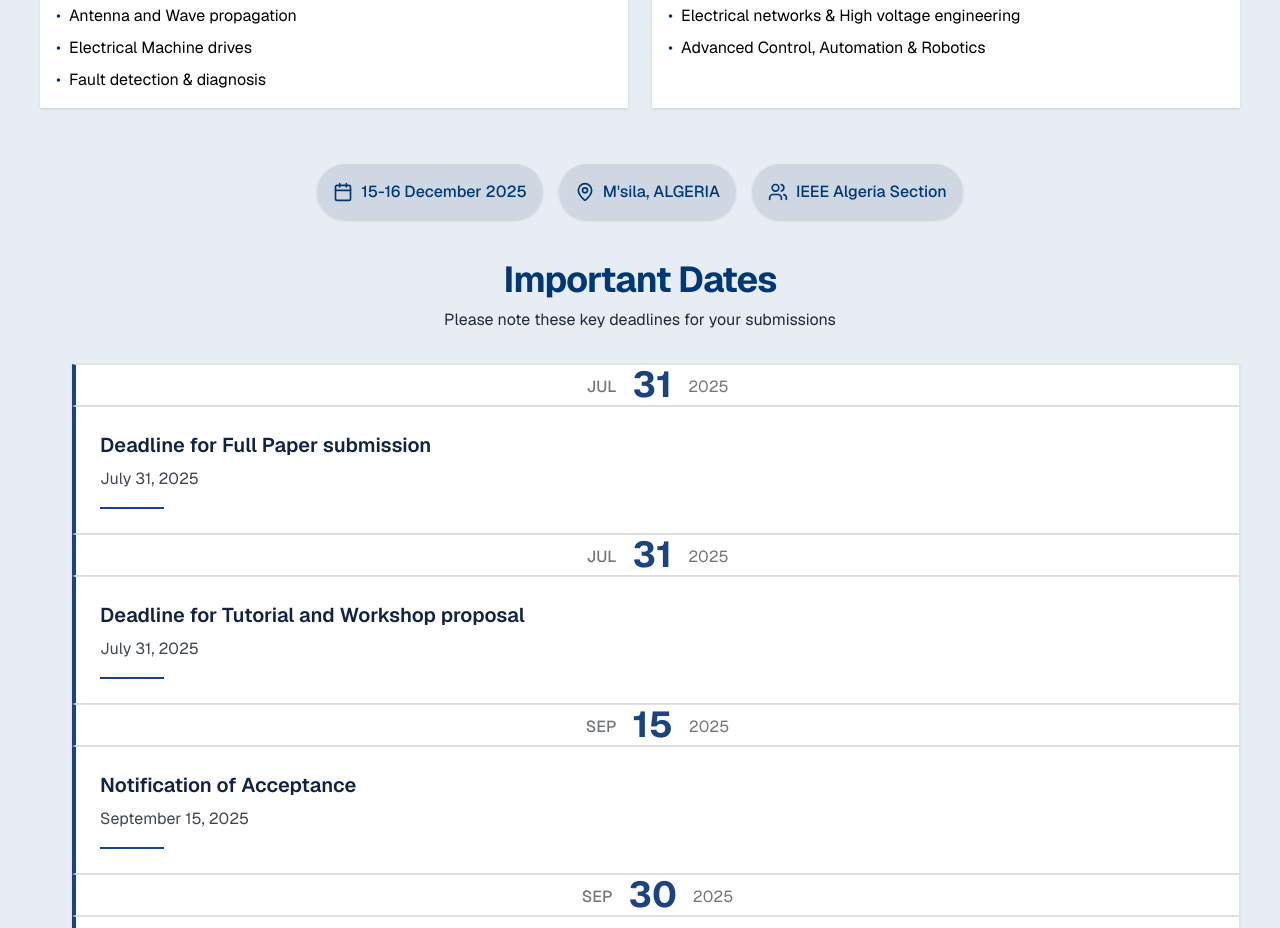
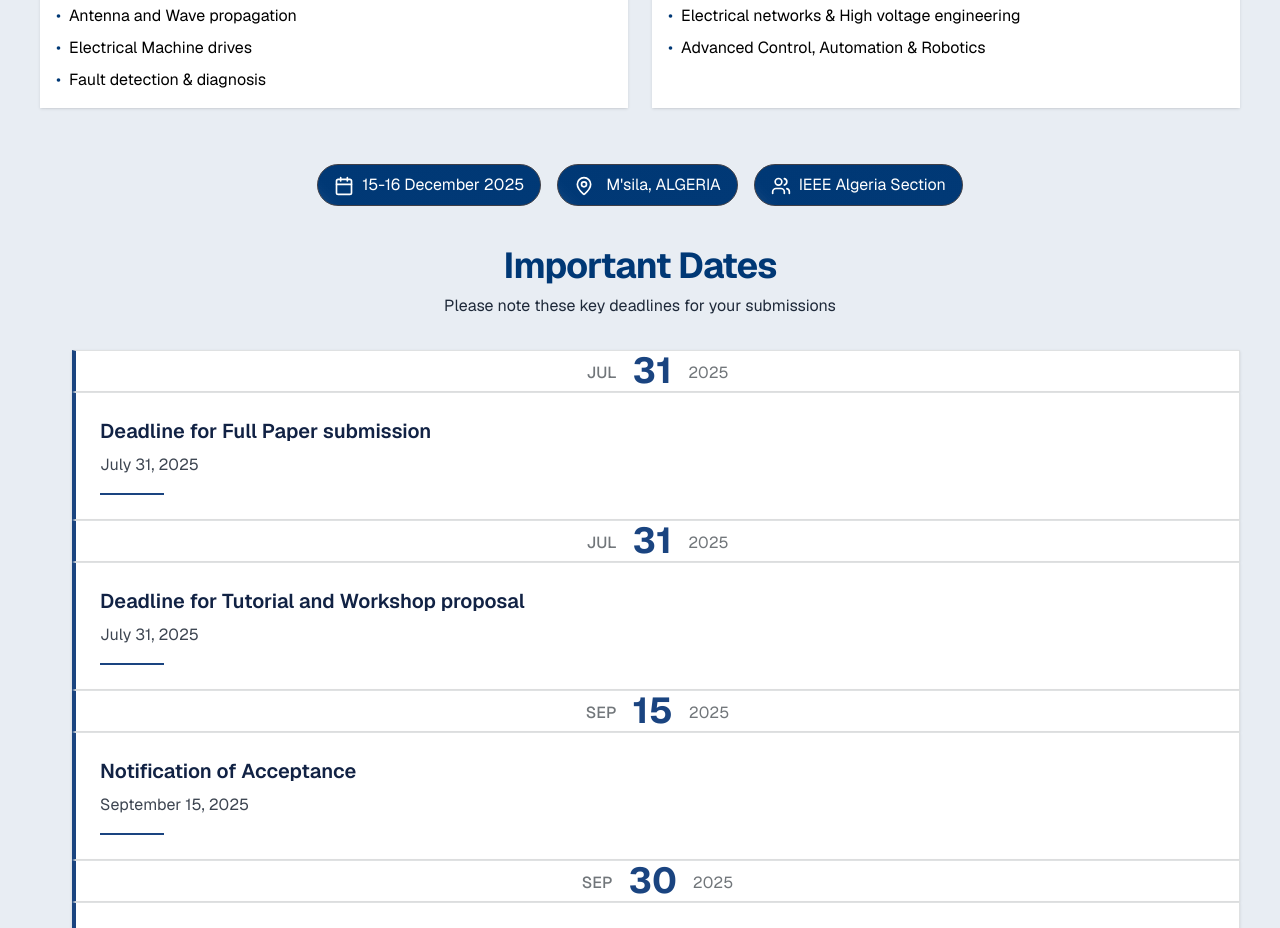
Before and after one commit to KarimBenn22/icateee, a Next.js app: page /playground in a window 1280 px wide. Shown: the part 1200-2128 px from the top of the page. Built offline with nearby package versions, Linux system fonts and the light colour scheme.

Commit message:
change style of lables

```diff
--- a/app/components/sections/Header.tsx
+++ b/app/components/sections/Header.tsx
@@ -291,24 +291,36 @@ export default function ConferenceHeader() {
           </div>
 
           <div className="flex flex-col md:flex-row justify-center gap-4 mb-10">
-            <div className="flex items-center justify-center bg-secondary/70 text-primary gap-2 p-4 shadow-sm rounded-full">
-              <Calendar className="h-5 w-5 text-primary" />
-              <span className="font-medium text-primary">
-                15-16 December 2025
-              </span>
+            <div className="relative group flex items-center gap-3 justify-center bg-gradient-to-br from-[#003875] to-[#013976] text-white p-2 rounded-full overflow-hidden border border-zinc-700 hover:ring-1 hover:ring-zinc-600 hover:shadow-xl duration-300">
+              <div className="h-[120px] w-10 bg-gradient-to-r from-white/10 via-white/50 to-white/10 absolute blur-sm -rotate-45 -left-16 group-hover:left-[150%] duration-500 delay-200" />
+
+              <div className="text-left px-2">
+                <div className="text-sm md:text-base">
+                  {" "}
+                  <Calendar className="h-5 w-5 inline mr-2" />
+                  15-16 December 2025
+                </div>
+              </div>
             </div>
-            <div className="flex items-center justify-center bg-secondary/70 text-primary gap-2 p-4 shadow-sm rounded-full">
-              <MapPin className="h-5 w-5" />
-              <span
-                className="font-medium"
-                style={{ color: "var(--primary-500)" }}
-              >
-                M&apos;sila, ALGERIA
-              </span>
+            <div className="relative group flex items-center gap-3 justify-center bg-gradient-to-br from-[#003875] to-[#013976] text-white p-2 rounded-full overflow-hidden border border-zinc-700 hover:ring-1 hover:ring-zinc-600 hover:shadow-xl duration-300">
+              <div className="h-[120px] w-10 bg-gradient-to-r from-white/10 via-white/50 to-white/10 absolute blur-sm -rotate-45 -left-16 group-hover:left-[150%] duration-500 delay-200" />
+              <div className="text-left px-2">
+                <div className="text-sm md:text-base">
+                  <MapPin className="h-5 w-5 inline mr-2" /> M&apos;sila,
+                  ALGERIA
+                </div>
+              </div>
             </div>
-            <div className="flex items-center justify-center bg-secondary/70 text-primary gap-2 p-4 shadow-sm rounded-full">
-              <Users className="h-5 w-5" />
-              <span className="font-medium">IEEE Algeria Section</span>
+            <div className="relative group flex items-center gap-3 justify-center bg-gradient-to-br from-[#003875] to-[#013976] text-white p-2 rounded-full overflow-hidden border border-zinc-700 hover:ring-1 hover:ring-zinc-600 hover:shadow-xl duration-300">
+              <div className="h-[120px] w-10 bg-gradient-to-r from-white/10 via-white/50 to-white/10 absolute blur-sm -rotate-45 -left-16 group-hover:left-[150%] duration-500 delay-200" />
+
+              <div className="text-left px-2">
+                <div className="text-sm md:text-base">
+                  {" "}
+                  <Users className="h-5 w-5 inline mr-2" />
+                  IEEE Algeria Section
+                </div>
+              </div>
             </div>
           </div>
         </div>
```
